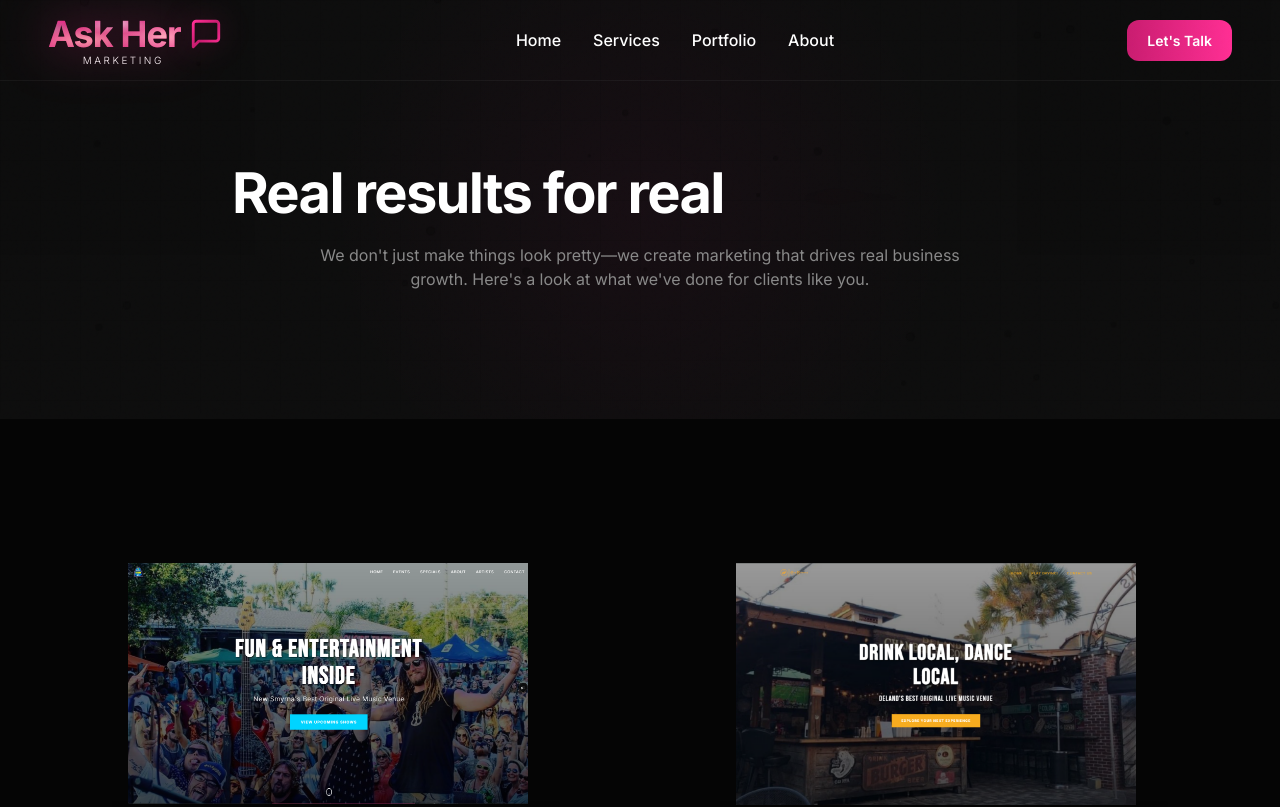
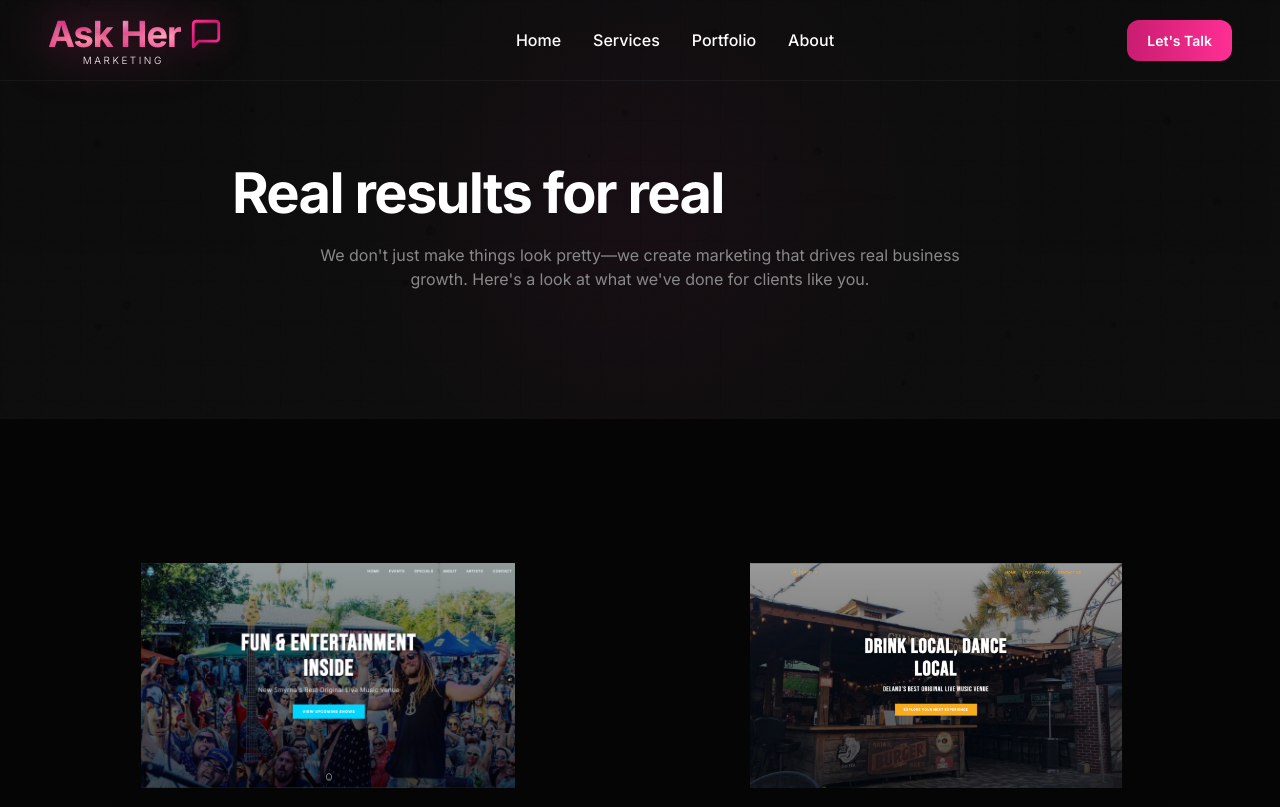
Before and after one commit to snailsandboats-creator/ask-her-new-, a Next.js app: page /portfolio in a window 1280 px wide. Shown: the top 807 px of the page. Built offline with nearby package versions, Linux system fonts and the light colour scheme.

Commit message:
Fix portfolio thumbnails - consistent 16:9 sizing

```diff
--- a/src/components/cards/PortfolioCard.tsx
+++ b/src/components/cards/PortfolioCard.tsx
@@ -23,8 +23,7 @@ export function PortfolioCard({ client, service, image, index = 0, url }: Portfo
         <img
           src={image}
           alt={`${client} portfolio thumbnail`}
-          width="400"
-          height="300"
+          className="w-[400px] aspect-video object-contain"
           onError={() => setImageError(true)}
         />
         {imageError && (
--- a/src/data/portfolio.ts
+++ b/src/data/portfolio.ts
@@ -41,7 +41,7 @@ export const portfolioItems: PortfolioItem[] = [
     id: '4',
     client: "Gator's Dockside DeLand",
     service: 'Web Design & Branding',
-    image: '/images/gators thumbnail.png',
+    image: '/images/gators thumbnail (Custom).png',
     description: 'Modern website for DeLand\'s hometown restaurant, serving the best wings in town since 1989.',
     results: [
       { value: '200%', label: 'Online Orders' },
```
Also changed, not shown: public/images/gators thumbnail (Custom).png (added), src/components/sections/HeroWrapper.tsx (line endings or trailing spaces).
